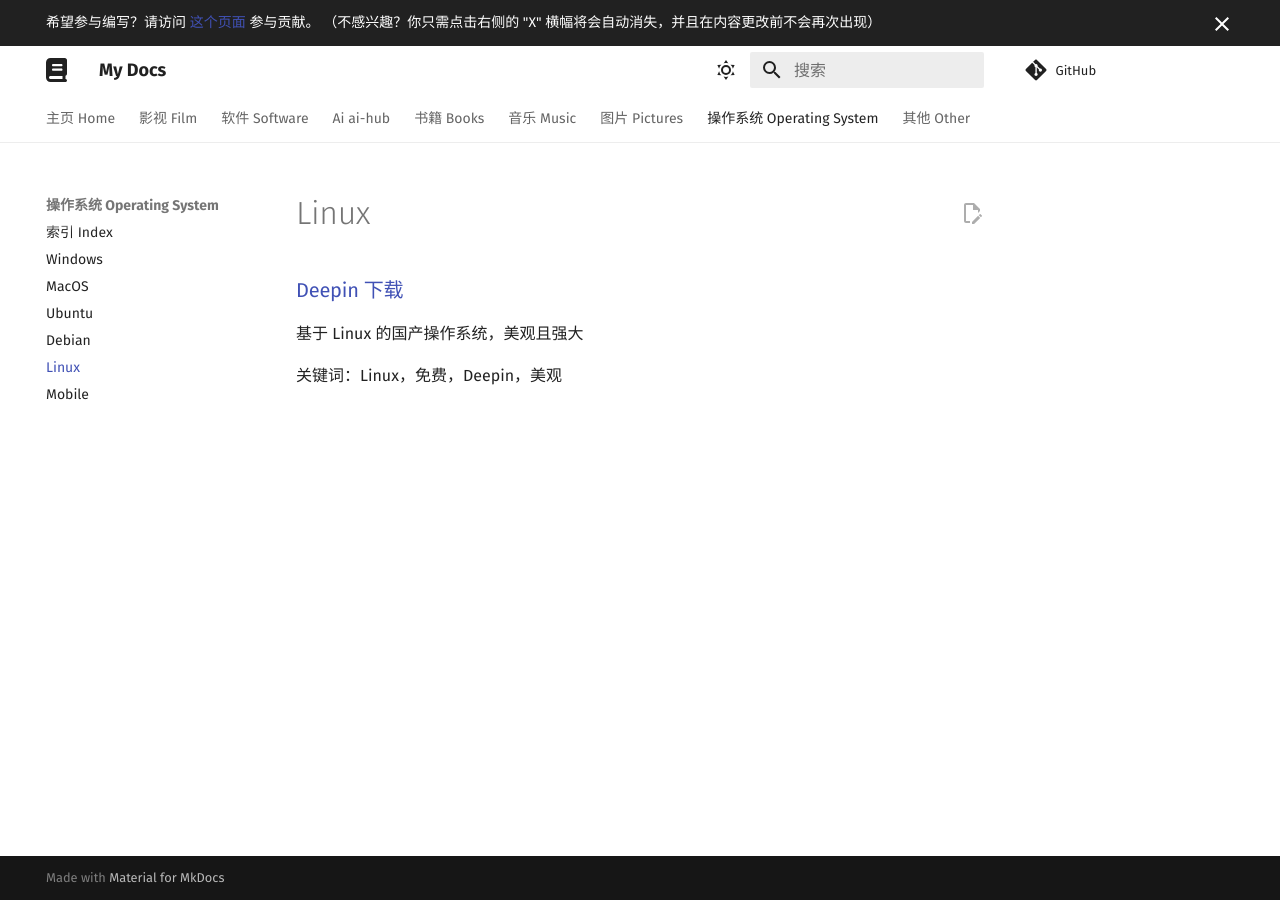
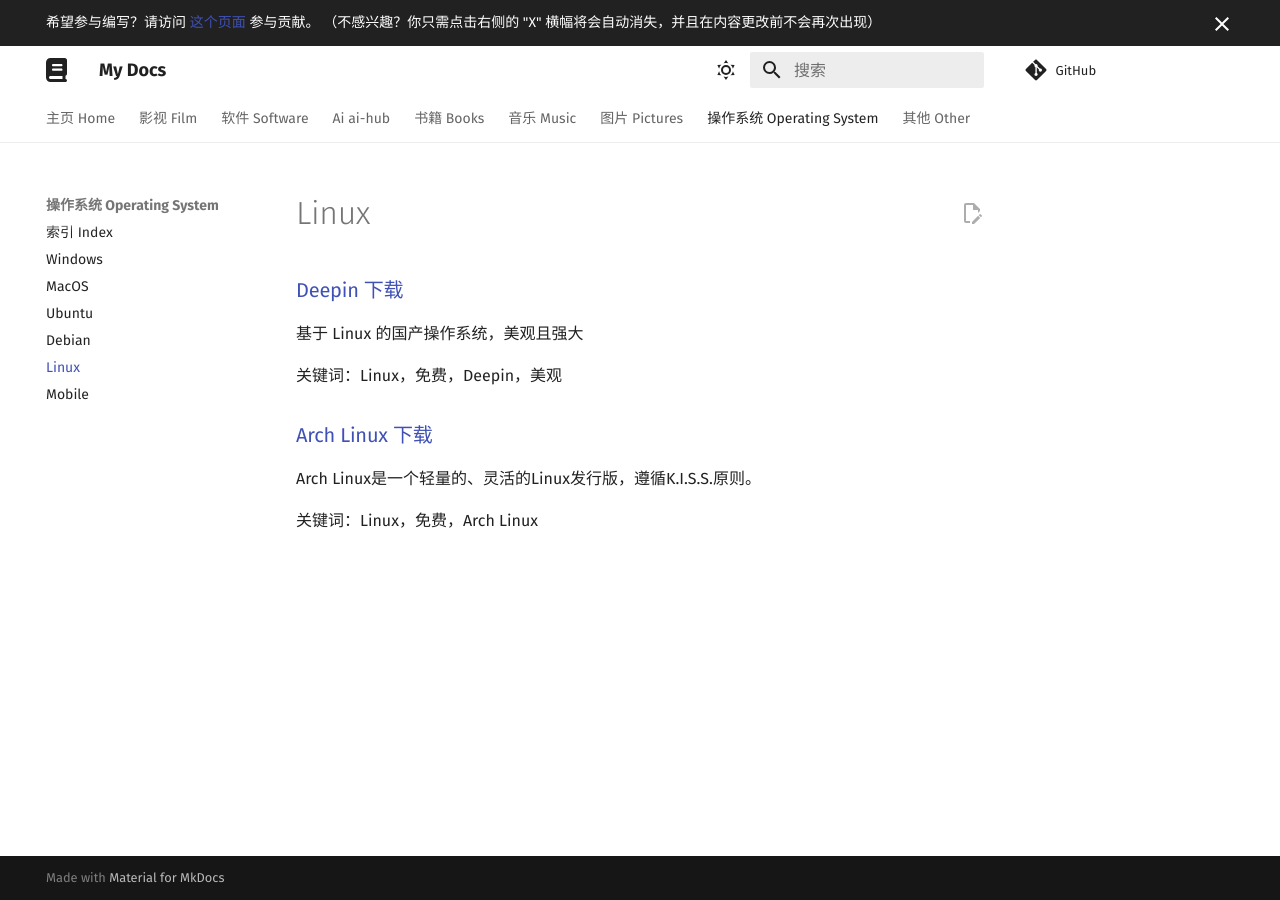
Before and after one commit to Chocolateater/Resource-Library, an MkDocs documentation site: the page built from docs/Operate-System/linux.md, in a window 1280 px wide. Built offline with MkDocs 1.6.1 and Material for MkDocs 9.7.7, drawn with Linux system fonts in a browser that asks for light colours; comment, search, counter and statistics services are not loaded.

Commit message:
Update index.md via GitHub API

```diff
--- a/docs/Operate-System/linux.md
+++ b/docs/Operate-System/linux.md
@@ -3,3 +3,9 @@
 基于 Linux 的国产操作系统，美观且强大
 
 关键词：Linux，免费，Deepin，美观
+
+<h3><a href="https://www.archlinuxcn.org/">Arch Linux 下载</a> </h3>
+
+Arch Linux是一个轻量的、灵活的Linux发行版，遵循K.I.S.S.原则。
+
+关键词：Linux，免费，Arch Linux
```
